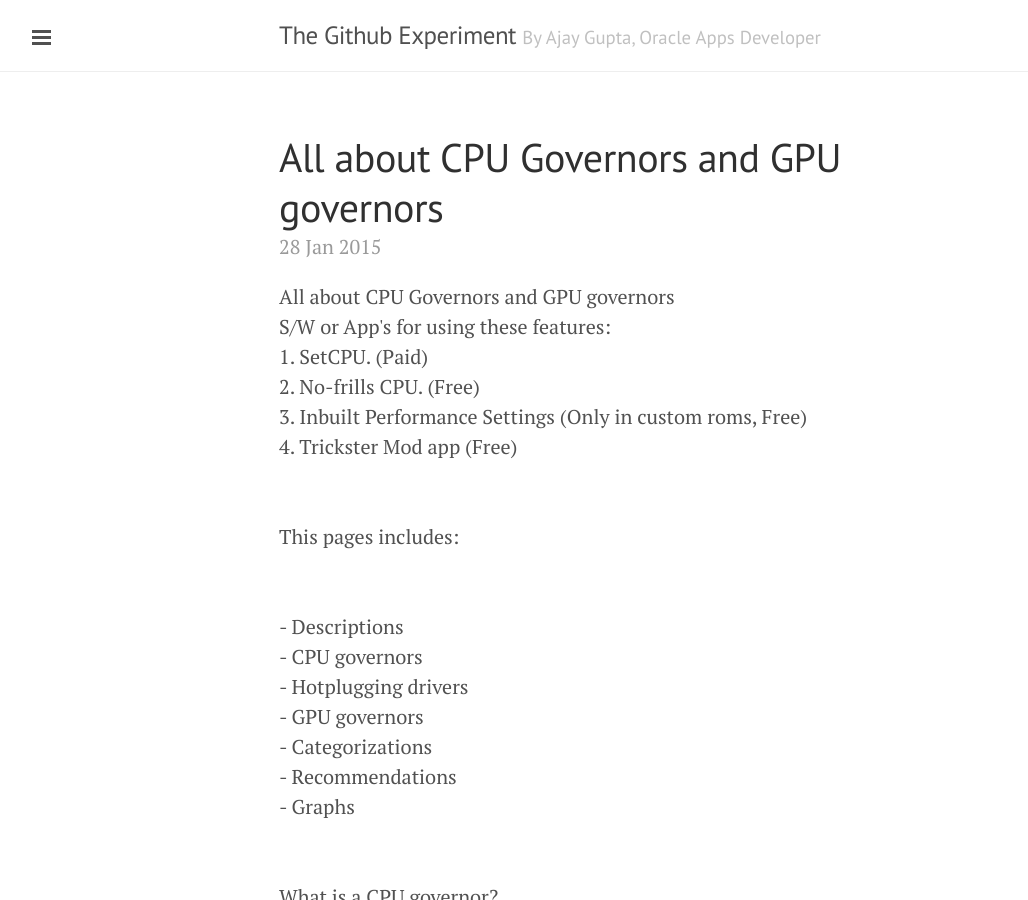
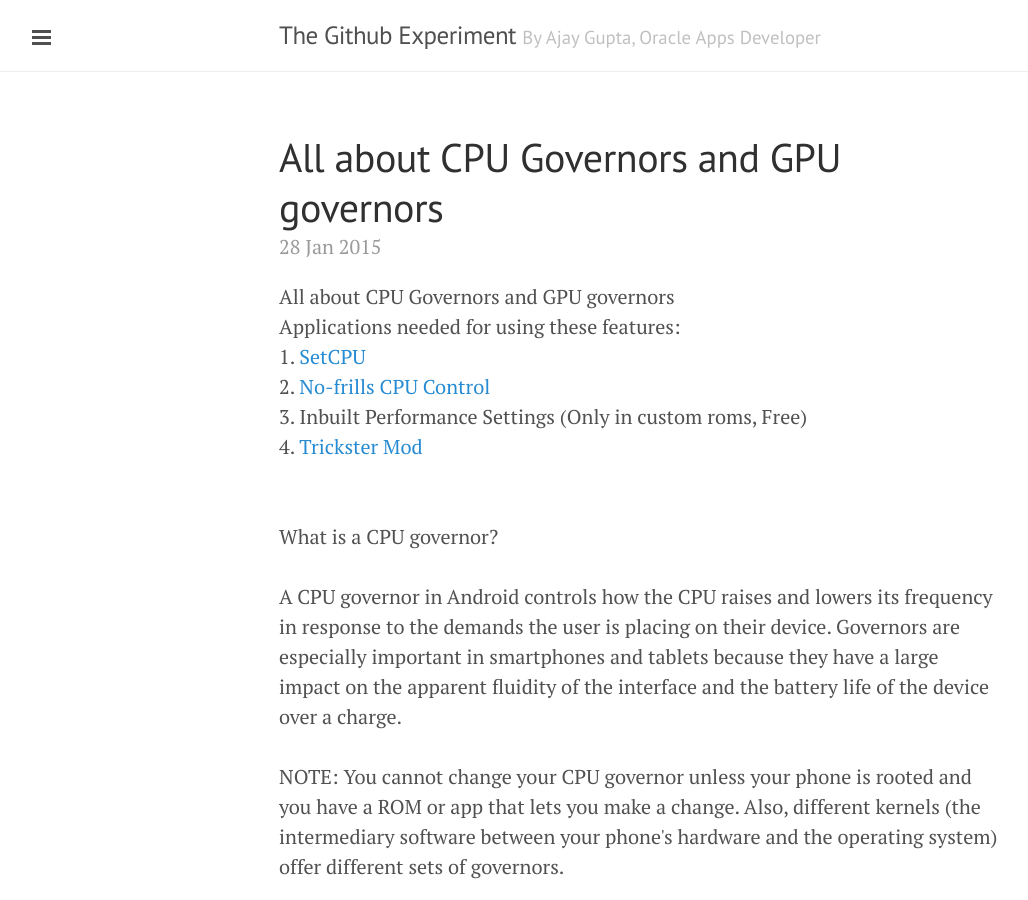
Before and after one commit to ajgupta/ajgupta.github.io, a Jekyll site: the page built from _posts/2015-01-28-CPU-and-GPU-governors.markdown, in a window 1280 px wide and 900 px high. Shown: the whole window, without its empty margins (1-1029 px from the left). Built offline with Jekyll 4.4.1, drawn with Linux system fonts in a browser that asks for light colours; Markdown is read by kramdown in place of the engine named in the settings; comment, search, counter and statistics services are not loaded.

Commit message:
Update 2015-01-28-CPU-and-GPU-governors.markdown

```diff
--- a/_posts/2015-01-28-CPU-and-GPU-governors.markdown
+++ b/_posts/2015-01-28-CPU-and-GPU-governors.markdown
@@ -15,49 +15,21 @@ description: This post explains in detail everything a user needs to know about
 	<div class="span9 columns">
 		<p class="MsoNormal">All about CPU Governors and GPU governors
 <br>
-S/W or App's for using these features: <br>
-1. SetCPU. (Paid)<br>
-2. No-frills CPU. (Free)<br>
+Applications needed for using these features: <br>
+1. <a href="https://play.google.com/store/apps/details?id=com.mhuang.overclocking&hl=en" target="_blank">SetCPU</a><br>
+2. <a href="https://play.google.com/store/apps/details?id=it.sineo.android.noFrillsCPU&hl=en" target="_blank">No-frills CPU Control</a><br>
 3. Inbuilt Performance Settings (Only in custom roms, Free)<br>
-4. Trickster Mod app (Free)<br>
-<br>
-<br>
-This pages includes:<br>
-<br>
-<br>
-- Descriptions<br>
-- CPU governors<br>
-- Hotplugging drivers<br>
-- GPU governors<br>
-- Categorizations<br>
-- Recommendations<br>
-- Graphs<br>
+4. <a href="https://play.google.com/store/apps/details?id=com.bigeyes0x0.trickstermod&hl=en" target="_blank">Trickster Mod</a> <br>
+
 <br>
 <br>
 What is a CPU governor?<br>
 <br>
+A CPU governor in Android controls how the CPU raises and lowers its frequency in response to the demands the user is placing on their device. Governors are especially important in smartphones and tablets because they have a large impact on the apparent fluidity of the interface and the battery life of the device over a charge. <br>
 <br>
-A CPU governor in Android controls how the CPU raises and lowers its
-frequency
-in response to the demands the user is placing on their device.
-Governors are
-especially important in smartphones and tablets because they have a
-large
-impact on the apparent fluidity of the interface and the battery life
-of the
-device over a charge. <br>
+NOTE: You cannot change your CPU governor unless your phone is rooted and you have a ROM or app that lets you make a change. Also, different kernels (the intermediary software between your phone's hardware and the operating system) offer different sets of governors. <br>
 <br>
-NOTE: You cannot change your CPU governor unless your phone is rooted
-and you
-have a ROM or app that lets you make a change. Also, different kernels
-(the
-intermediary software between your phone's hardware and the operating
-system)
-offer different sets of governors. <br>
-<br>
-<br>
-<br>
-<br>
+
 Available CPU governors:<br style="">
 <!--[if !supportLineBreakNewLine]--><br style="">
 <!--[endif]--><o:p></o:p></p>
```
